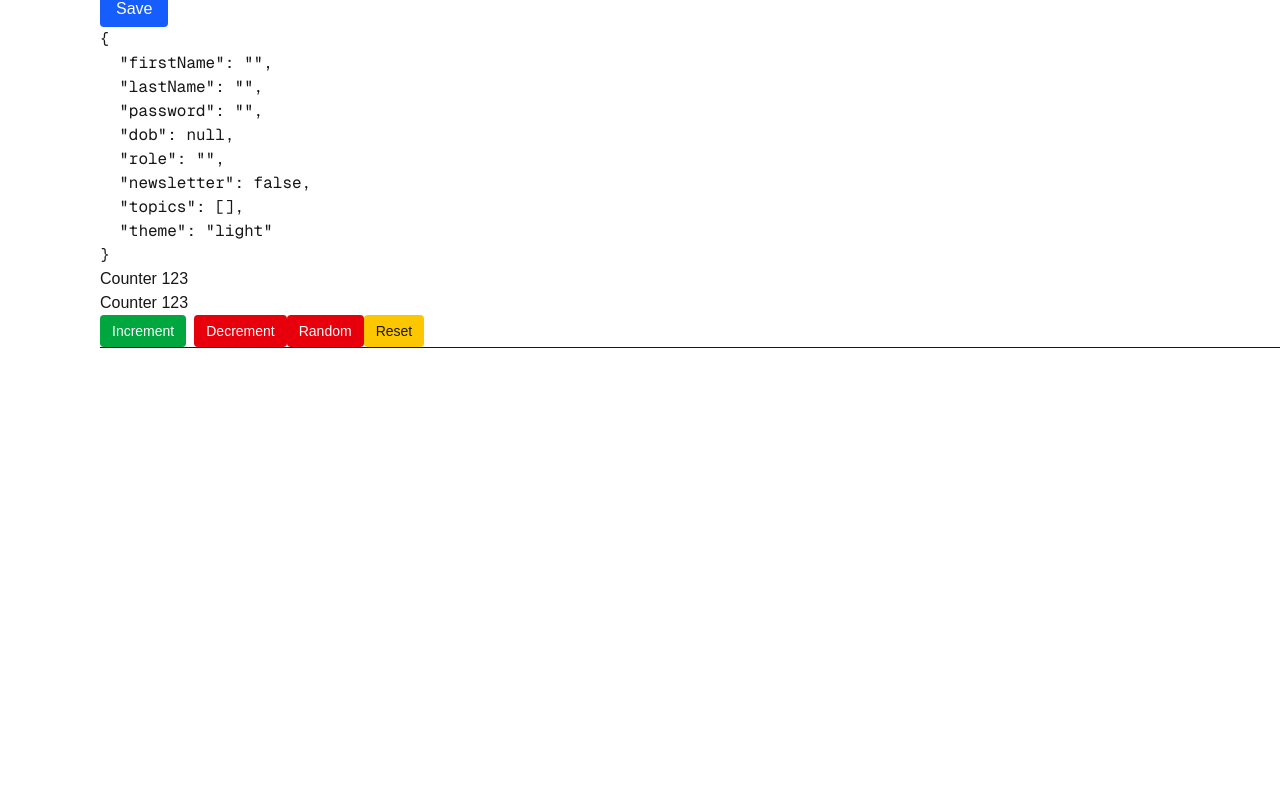
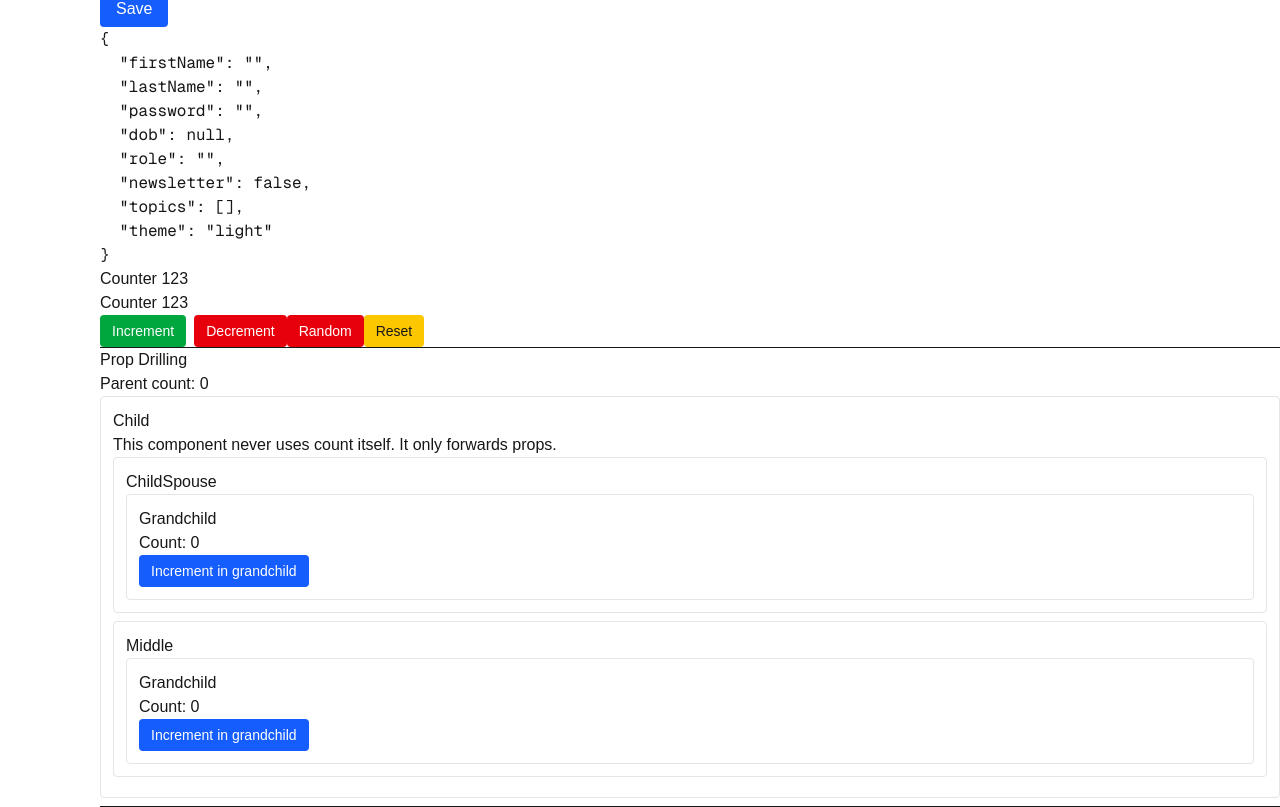
Before and after one commit to rileypk8/webdev-client, a Next.js app: page /labs/lab4 in a window 1280 px wide. Shown: the part 2022-2829 px from the top of the page. Before the commit the page ends 2370 px from the top, so only its background shows below. Built offline with nearby package versions, Linux system fonts and the light colour scheme.

Commit message:
a4: 4.3.2
i did ChildSpouse and the AI did Middle

```diff
--- /dev/null
+++ b/app/labs/lab4/PropDrilling.tsx
@@ -0,0 +1,84 @@
+"use client";
+
+import { useState } from "react";
+
+function Grandchild({
+  count,
+  setCount,
+}: {
+  count: number;
+  setCount: (n: number) => void;
+}) {
+  return (
+    <div id="wd-prop-drill-grandchild" className="rounded border border-neutral-200 p-3">
+      <h4>Grandchild</h4>
+      <p>Count: {count}</p>
+      <button
+        type="button"
+        onClick={() => setCount(count + 1)}
+        className="rounded bg-blue-600 px-3 py-1.5 text-sm font-medium text-white"
+      >
+        Increment in grandchild
+      </button>
+    </div>
+  );
+}
+
+function ChildSpouse({
+  count,
+  setCount,
+}: {
+  count: number;
+  setCount: (n: number) => void;
+}) {
+  return (
+    <div id="wd-prop-drill-childspouse" className="mb-2 rounded border border-neutral-200 p-3">
+      <h4>ChildSpouse</h4>
+      <Grandchild count={count} setCount={setCount} />
+    </div>
+  );
+}
+
+function Middle({
+  count,
+  setCount,
+}: {
+  count: number;
+  setCount: (n: number) => void;
+}) {
+  return (
+    <div id="wd-prop-drill-middle" className="mb-2 rounded border border-neutral-200 p-3">
+      <h4>Middle</h4>
+      <Grandchild count={count} setCount={setCount} />
+    </div>
+  );
+}
+
+function Child({
+  count,
+  setCount,
+}: {
+  count: number;
+  setCount: (n: number) => void;
+}) {
+  return (
+    <div id="wd-prop-drill-child" className="mb-2 rounded border border-neutral-200 p-3">
+      <h4>Child</h4>
+      <p>This component never uses count itself. It only forwards props.</p>
+      <ChildSpouse count={count} setCount={setCount} />
+      <Middle count={count} setCount={setCount} />
+    </div>
+  );
+}
+
+export default function PropDrilling() {
+  const [count, setCount] = useState(0);
+  return (
+    <div id="wd-prop-drilling">
+      <h2>Prop Drilling</h2>
+      <p>Parent count: {count}</p>
+      <Child count={count} setCount={setCount} />
+      <hr />
+    </div>
+  );
+}
--- a/app/labs/lab4/page.tsx
+++ b/app/labs/lab4/page.tsx
@@ -12,6 +12,7 @@ import ObjectStateVariable from "./ObjectStateVariable";
 import ArrayStateVariable from "./ArrayStateVariable";
 import ProfileForm from "./profile/ProfileForm";
 import ParentStateComponent from "./ParentStateComponent";
+import PropDrilling from "./PropDrilling";
 
 export default function Lab4() {
   const sayHello = (message: string) => {
@@ -47,6 +48,7 @@ export default function Lab4() {
       <ArrayStateVariable />
       <ProfileForm />
       <ParentStateComponent />
+      <PropDrilling />
     </div>
   );
 }
```
